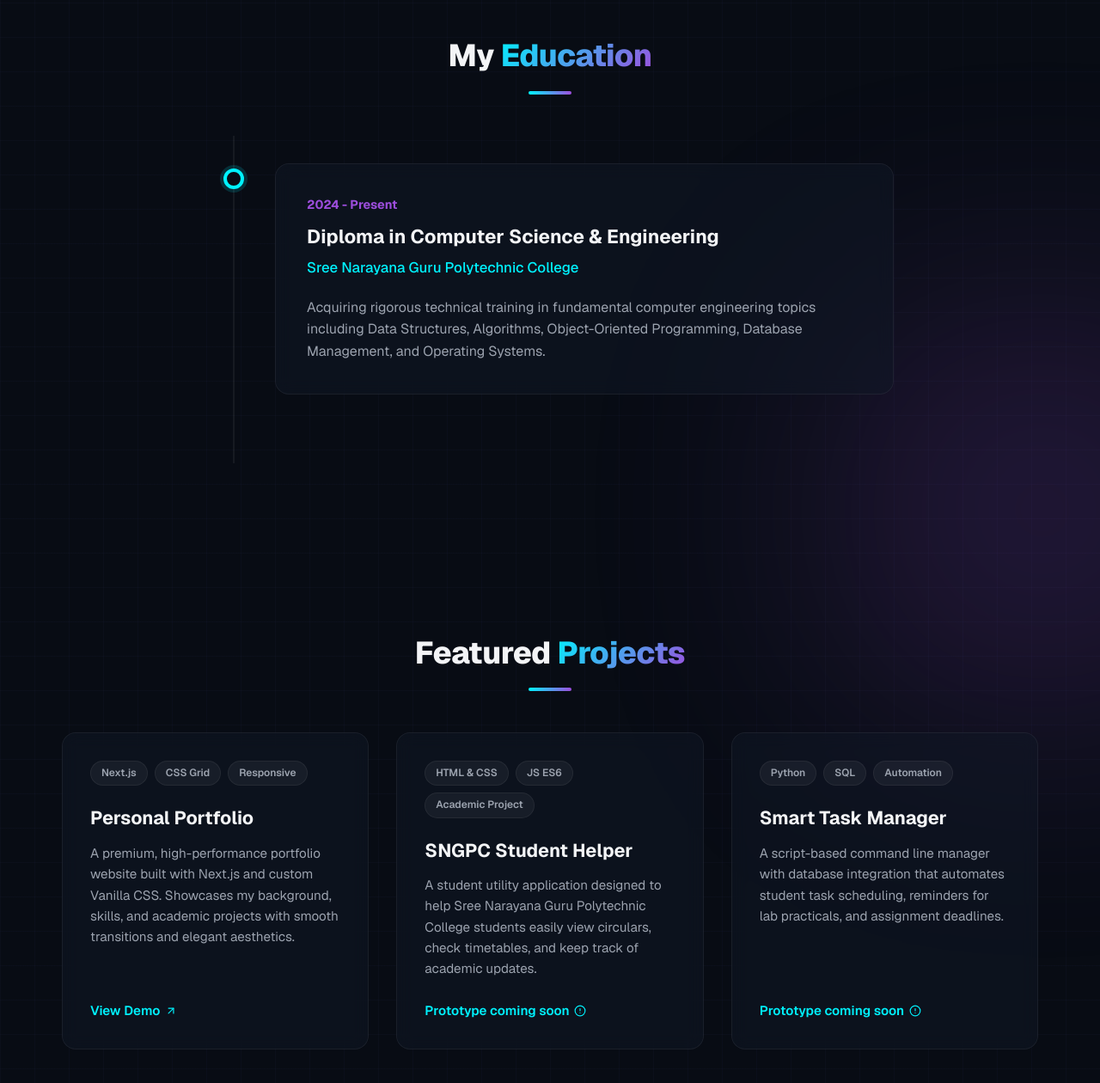
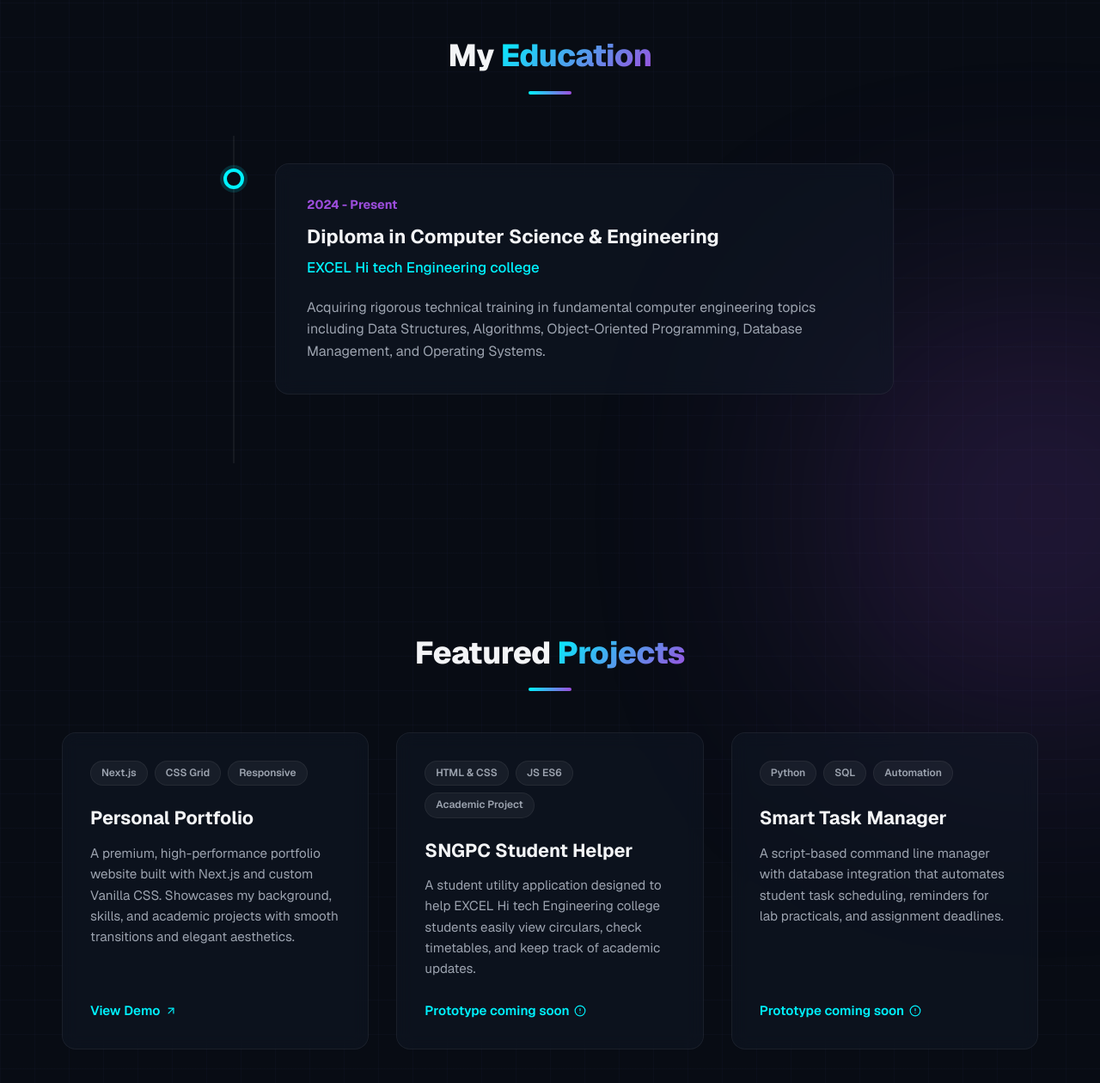
Before and after one commit to rohithrohith25107-ai/Rohith, a Next.js app: page / in a window 1280 px wide. Shown: the part 2397-3657 px from the top of the page at 86% size. Built offline with nearby package versions, Linux system fonts and the light colour scheme.

Commit message:
Update page.tsx

```diff
--- a/src/app/page.tsx
+++ b/src/app/page.tsx
@@ -132,7 +132,7 @@ export default function Home() {
               <div className="timeline-card">
                 <span className="timeline-date">2024 - Present</span>
                 <h3>Diploma in Computer Science & Engineering</h3>
-                <div className="timeline-institution">Sree Narayana Guru Polytechnic College</div>
+                <div className="timeline-institution">EXCEL Hi tech Engineering college</div>
                 <p>
                   Acquiring rigorous technical training in fundamental computer engineering topics including Data Structures, Algorithms, Object-Oriented Programming, Database Management, and Operating Systems.
                 </p>
@@ -177,7 +177,7 @@ export default function Home() {
                 </div>
                 <h3>SNGPC Student Helper</h3>
                 <p>
-                  A student utility application designed to help Sree Narayana Guru Polytechnic College students easily view circulars, check timetables, and keep track of academic updates.
+                  A student utility application designed to help EXCEL Hi tech Engineering college students easily view circulars, check timetables, and keep track of academic updates.
                 </p>
                 <a href="#" onClick={(e) => e.preventDefault()} className="project-link">
                   Prototype coming soon
```
